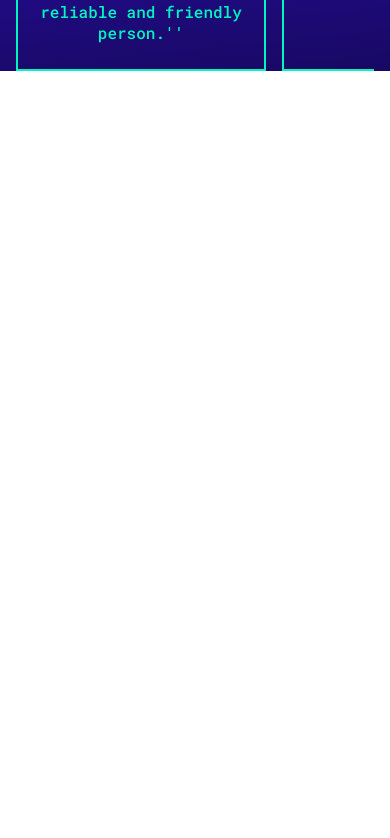
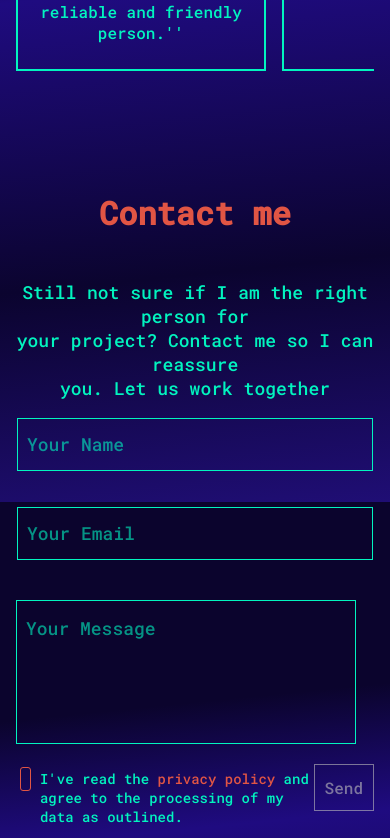
Before and after one commit to Deivis92/deividas-dev, an Angular app: page / in a window 390 px wide. Shown: the part 4562-5400 px from the top of the page. Before the commit the page ends 4633 px from the top, so only its background shows below. Built offline with nearby package versions, Linux system fonts and the light colour scheme.

Commit message:
making contact responsive

```diff
--- a/src/app/app.component.html
+++ b/src/app/app.component.html
@@ -6,8 +6,8 @@
 <app-my-skills></app-my-skills>
 <app-my-projects></app-my-projects>
 <app-teamplayer></app-teamplayer>
-<!-- <app-contact-me></app-contact-me>
+<app-contact-me></app-contact-me>
 
-<app-footer></app-footer> -->
+<!-- <app-footer></app-footer> -->
 
 </div>
--- a/src/app/components/contact-me/contact-me.component.scss
+++ b/src/app/components/contact-me/contact-me.component.scss
@@ -267,3 +267,62 @@ form {
     opacity: 0.6;
   }
 }
+
+@media (max-width: 945px) {
+  .contact {
+
+    h1 {
+      text-align: center;
+      font-size: 32px;
+    }
+
+    .title {
+
+      img {
+        display: none;
+      }
+    }
+
+    .spacing-elements {
+      display: none;
+    }
+
+    .up-arrow {
+      display: none;
+    }
+
+    .text-divs {
+
+      .right {
+        display: none;
+      }
+
+    .left {
+      width: 100%;
+      text-align: center;
+    }
+  }
+
+form {
+
+  .contact-block {
+    flex-direction: column;
+
+
+    .inputs-left {
+      width: 100%;
+      align-items: center;
+    }
+    .text-area {
+      width: 95%;
+    }
+
+    .input-container {
+      width: 100%;
+      display: flex;
+      justify-content: center;
+    }
+}
+}
+}
+}
```
